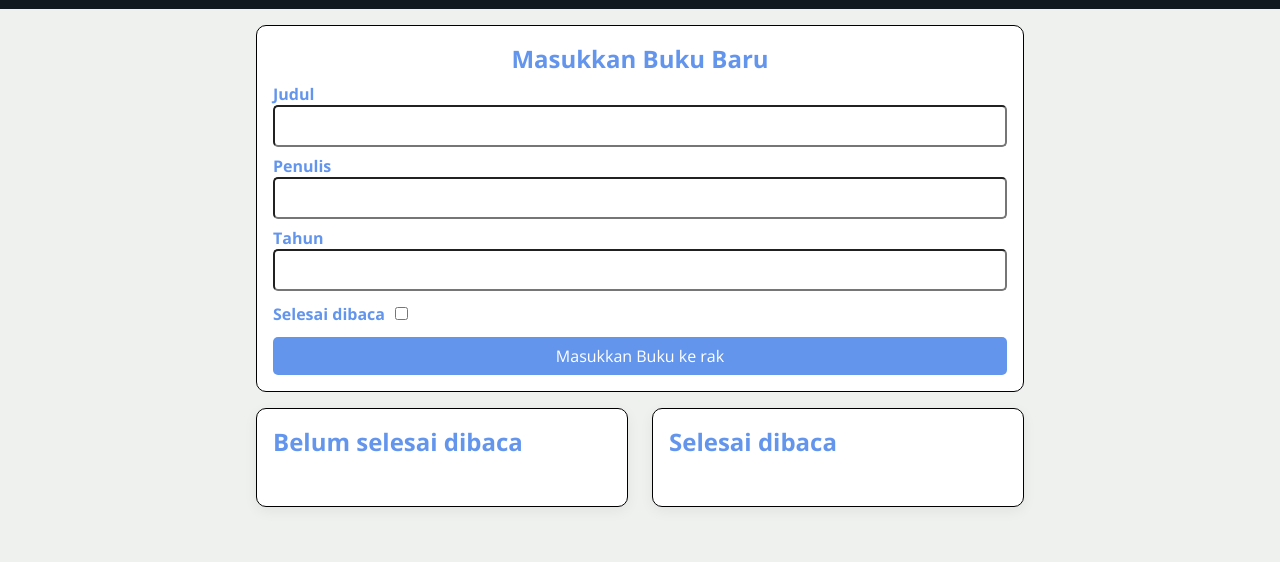
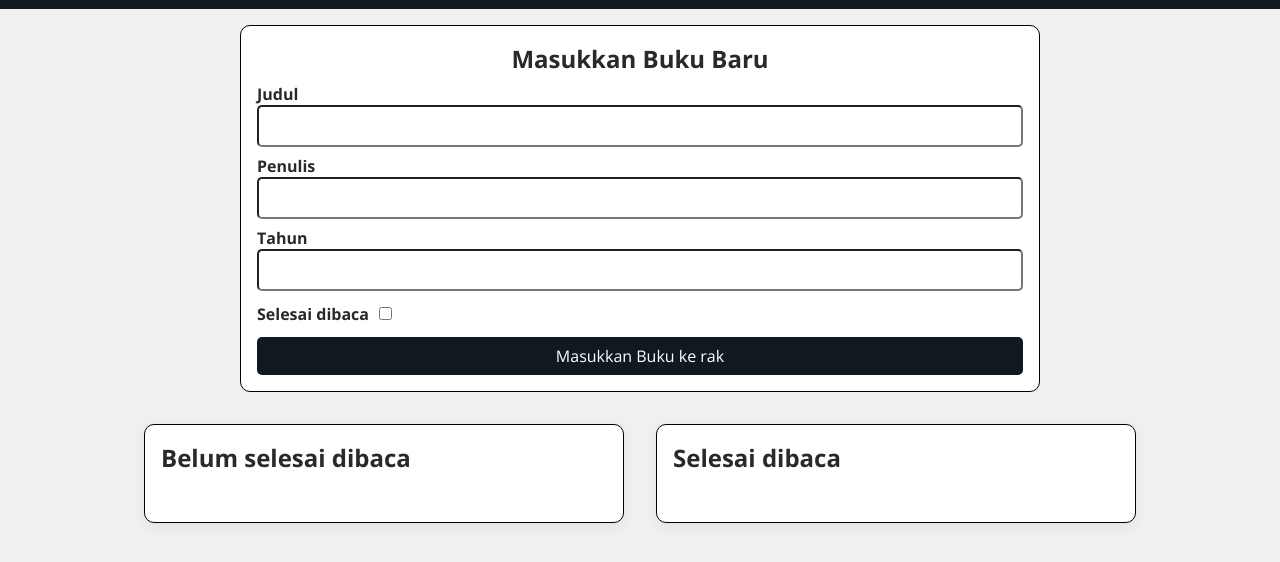
Before and after one commit to thomi-h/rak-buku, a plain HTML site: page index.html in a window 1280 px wide. Shown: the part 86-648 px from the top of the page. Drawn offline with nearby package versions, Linux system fonts and the light colour scheme.

Commit message:
change text color

```diff
--- a/style.css
+++ b/style.css
@@ -31,13 +31,14 @@ body {
   background-color: #eef1ee;
 }
 main {
-  max-width: 800px;
   width: 80%;
   margin: 0 auto;
   padding: 16px;
 }
 
 .input_section {
+  margin: 0 auto;
+  max-width: 800px;
   display: flex;
   flex-direction: column;
   padding: 16px;
@@ -48,7 +49,7 @@ main {
 
 .input_section > h2 {
   text-align: center;
-  color: cornflowerblue;
+  color: #292929;
 }
 
 .input_section > form > .input {
@@ -56,7 +57,7 @@ main {
 }
 
 .input_section > form > button {
-  background-color: cornflowerblue;
+  background-color: #101820;
   color: white;
   border: 0;
   border-radius: 5px;
@@ -64,6 +65,11 @@ main {
   width: 100%;
   padding: 8px;
   cursor: pointer;
+  transition: 0.3s all ease;
+}
+
+.input_section > form > button:hover {
+  background-color: rgba(16, 24, 32, 0.9);
 }
 
 .input_section > form > button > span {
@@ -78,7 +84,7 @@ main {
 }
 
 .input_section > form > .input > label {
-  color: cornflowerblue;
+  color: #292929;
   font-weight: bold;
 }
 
@@ -89,7 +95,7 @@ main {
 }
 
 .input_section > form > .input_inline > label {
-  color: cornflowerblue;
+  color: #292929;
   font-weight: bold;
   margin-right: 10px;
 }
@@ -149,7 +155,7 @@ main {
 
 .book_shelf {
   width: 100%;
-  margin: 16px 0 0 0;
+  margin: 32px 0 0 0;
   border: 1px solid black;
   padding: 16px;
   border-radius: 10px;
@@ -158,7 +164,7 @@ main {
 }
 
 .book_shelf > h2 {
-  color: cornflowerblue;
+  color: #292929;
 }
 
 .book_shelf > .book_list {
@@ -207,7 +213,7 @@ p {
 .flex {
   display: flex;
   justify-content: space-between;
-  gap: 24px;
+  gap: 32px;
 }
 
 @media screen and (max-width: 768px) {
```
